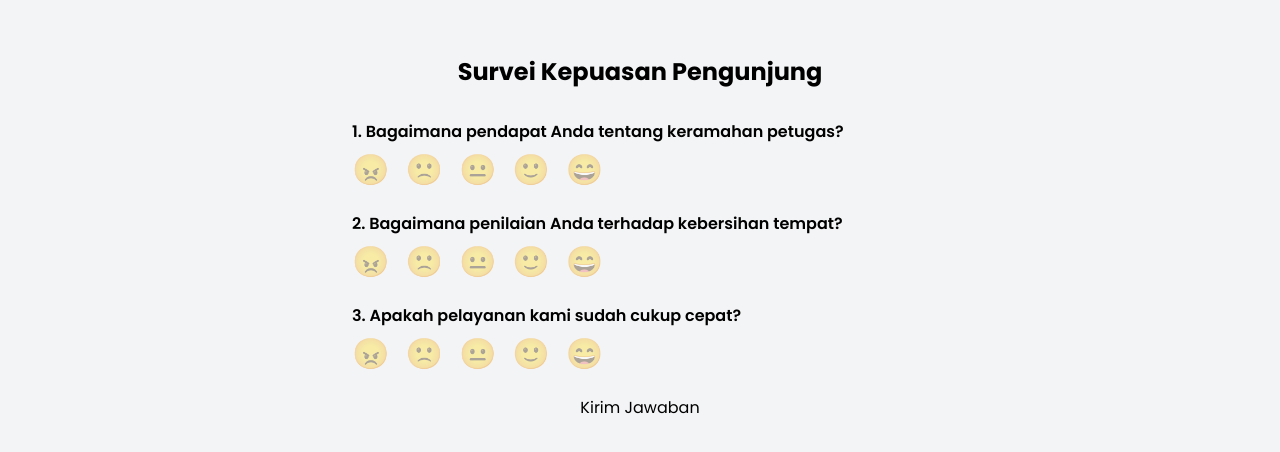
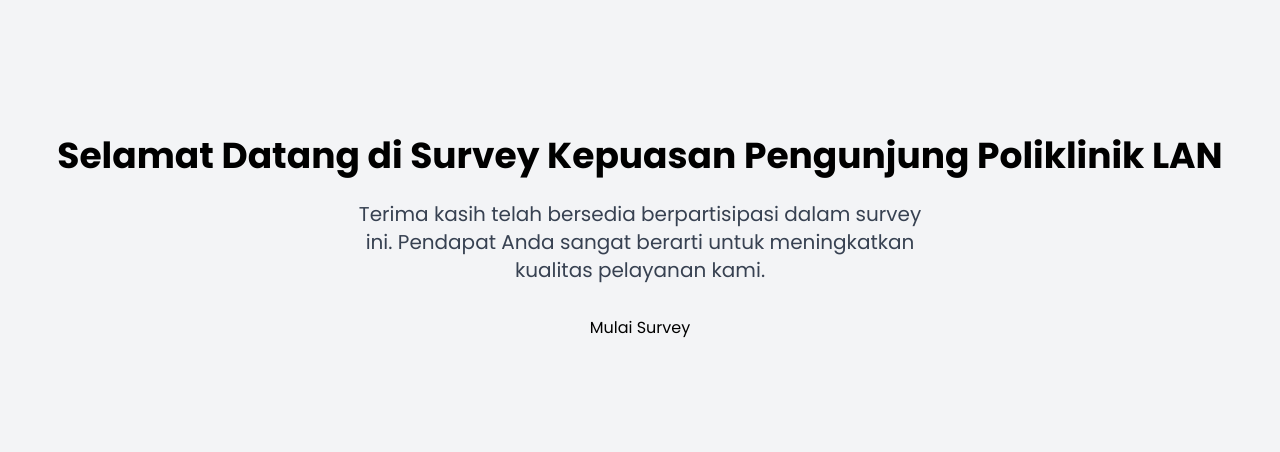
Before and after one commit to pujisubarkah/survey_poliklinik, a Nuxt app: page / in a window 1280 px wide. Shown: the part 162-614 px from the top of the page. Built offline with nearby package versions, Linux system fonts and the light colour scheme.

Commit message:
first commit

```diff
--- a/pages/admin/qr.vue
+++ b/pages/admin/qr.vue
@@ -11,7 +11,7 @@ import { ref, onMounted } from 'vue'
 import QRCode from 'qrcode'
 
 const canvasRef = ref(null)
-const surveyURL = 'https://namadomainkamu.com/form' // Ganti dengan domain real-mu
+const surveyURL = 'https://surveypoliklinik.netlify.app/form/' // Ganti dengan domain real-mu
 
 onMounted(() => {
   if (canvasRef.value) {
--- a/pages/form.vue
+++ b/pages/form.vue
@@ -2,9 +2,9 @@
   <div class="min-h-screen overflow-y-auto bg-gray-100 py-6 px-4">
     <div class="max-w-2xl w-full mx-auto bg-white rounded-2xl shadow-2xl p-4 sm:p-6 md:p-10">
       <h2 class="text-2xl sm:text-4xl font-bold mb-6 sm:mb-8 text-center">
-        Survey Kepuasan Pengunjung Poliklinik
+        Isikan kepuasan anda terhadap pelayanan kami
       </h2>
-      <form>
+      <form v-if="!submitted" @submit.prevent="handleSubmit">
         <div v-for="(q, qIdx) in questions" :key="qIdx" class="mb-6">
           <label class="block mb-2 text-sm sm:text-lg font-semibold break-words">
             {{ q }}
@@ -28,9 +28,14 @@
         </div>
 
         <button type="submit" class="btn btn-primary btn-md sm:btn-lg w-full mt-4 sm:mt-6">
-          Kirim Survey
+          Kirim
         </button>
       </form>
+      <div v-else class="flex flex-col items-center justify-center py-16">
+        <span class="text-5xl mb-4">🎉</span>
+        <p class="text-2xl font-bold text-green-700 mb-2 text-center">Terima kasih atas partisipasi Anda!</p>
+        <p class="text-lg text-gray-700 text-center">Jawaban Anda telah kami terima.</p>
+      </div>
     </div>
   </div>
 </template>
@@ -52,8 +57,17 @@ const questions = [
   'Apakah pelayanan kami sudah cukup cepat?'
 ]
 const selectedKepuasan = ref(Array(questions.length).fill(0))
+const submitted = ref(false)
 
 function setKepuasan(idx, val) {
   selectedKepuasan.value[idx] = val
 }
+
+function handleSubmit() {
+  if (selectedKepuasan.value.includes(0)) {
+    alert('Harap isi semua pertanyaan terlebih dahulu!')
+    return
+  }
+  submitted.value = true
+}
 </script>
--- a/pages/index.vue
+++ b/pages/index.vue
@@ -1,58 +1,16 @@
-<!-- pages/form.vue -->
+<!-- pages/index.vue -->
 <template>
   <div class="min-h-screen flex flex-col items-center justify-center bg-gray-100 p-6">
-    <h1 class="text-2xl font-bold mb-8 text-center">Survei Kepuasan Pengunjung</h1>
-
-    <form @submit.prevent="handleSubmit" class="space-y-6 w-full max-w-xl">
-      <div v-for="(question, index) in questions" :key="index">
-        <p class="font-semibold mb-2">{{ index + 1 }}. {{ question }}</p>
-        <div class="flex gap-4 text-3xl">
-          <span v-for="(emoji, score) in emojis" :key="score"
-            @click="selectAnswer(index, score + 1)"
-            class="cursor-pointer hover:scale-125 transition-transform"
-            :class="{
-              'opacity-100': answers[index] === score + 1,
-              'opacity-40': answers[index] !== score + 1
-            }"
-          >
-            {{ emoji }}
-          </span>
-        </div>
-      </div>
-
-      <button type="submit" class="btn btn-primary w-full mt-4">Kirim Jawaban</button>
-    </form>
-
-    <div v-if="submitted" class="text-green-600 mt-6 text-lg font-semibold">
-      🎉 Terima kasih atas partisipasi Anda!
-    </div>
+    <h1 class="text-3xl sm:text-4xl font-bold mb-6 text-center">Selamat Datang di Survey Kepuasan Pengunjung Poliklinik LAN</h1>
+    <p class="text-lg sm:text-xl text-gray-700 mb-8 text-center max-w-xl">
+      Terima kasih telah bersedia berpartisipasi dalam survey ini. Pendapat Anda sangat berarti untuk meningkatkan kualitas pelayanan kami.
+    </p>
+    <NuxtLink to="/form">
+      <button class="btn btn-primary btn-lg">Mulai Survey</button>
+    </NuxtLink>
   </div>
 </template>
 
 <script setup>
-import { ref } from 'vue'
-
-const questions = [
-  'Bagaimana pendapat Anda tentang keramahan petugas?',
-  'Bagaimana penilaian Anda terhadap kebersihan tempat?',
-  'Apakah pelayanan kami sudah cukup cepat?'
-]
-
-const emojis = ['😠', '🙁', '😐', '🙂', '😄'] // nilai 1 - 5
-
-const answers = ref(Array(questions.length).fill(0))
-const submitted = ref(false)
-
-function selectAnswer(questionIndex, rating) {
-  answers.value[questionIndex] = rating
-}
-
-function handleSubmit() {
-  if (answers.value.includes(0)) {
-    alert('Harap isi semua pertanyaan ya, Kak!')
-    return
-  }
-  console.log('Jawaban:', answers.value)
-  submitted.value = true
-}
+// Halaman selamat datang, tombol menuju /form
 </script>
```
